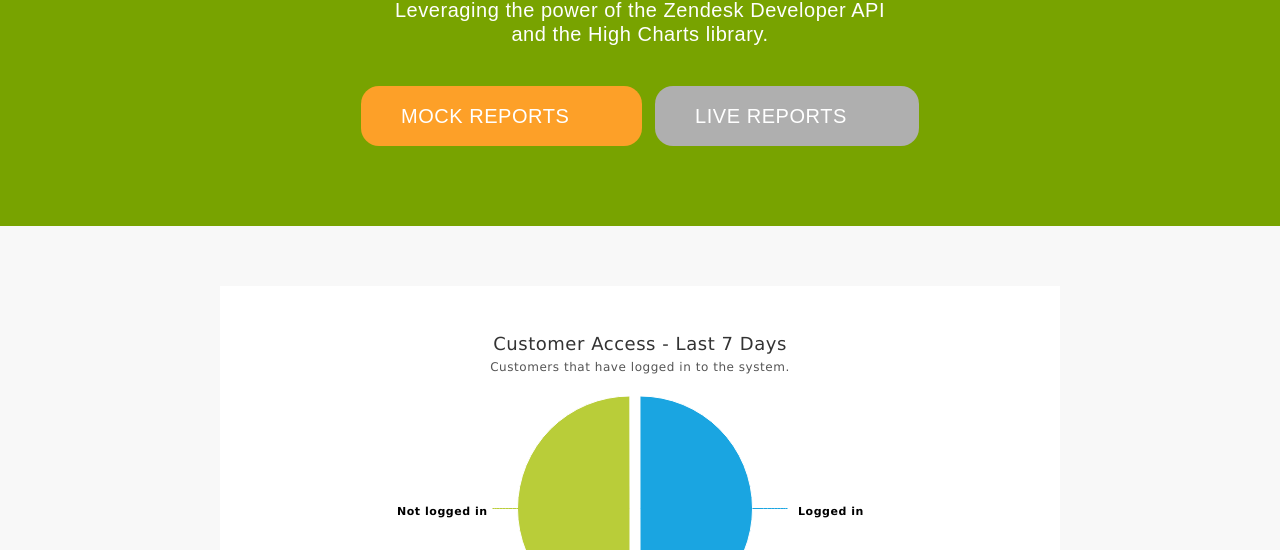
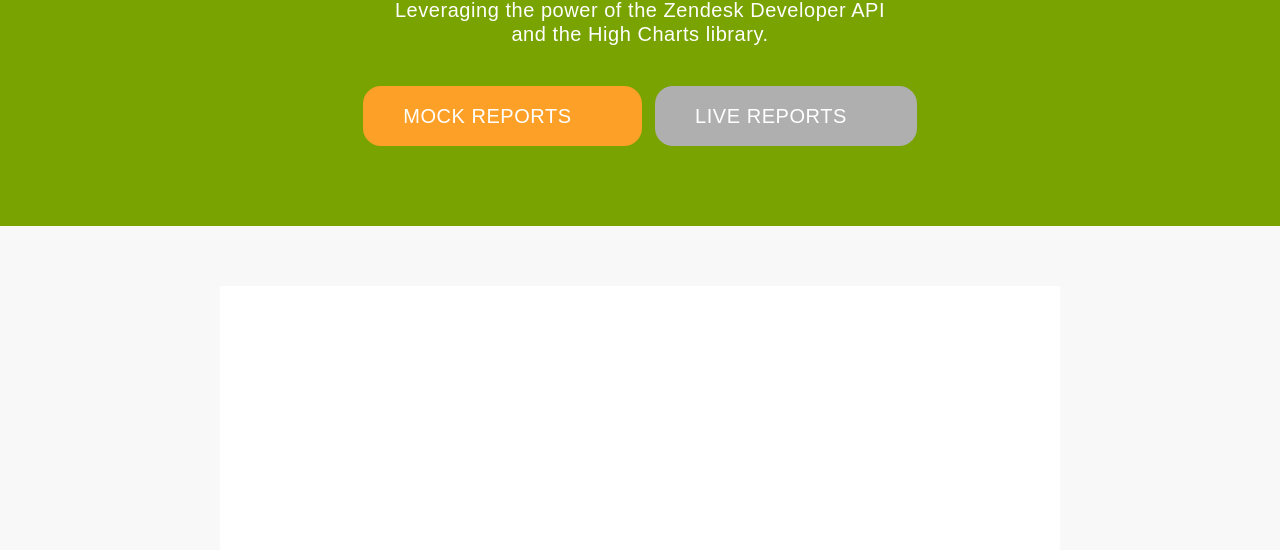
Before and after one commit to damenturnbull/zencharts, a plain HTML site: page index.html in a window 1280 px wide. Shown: the part 250-800 px from the top of the page. Drawn offline with Linux system fonts and the light colour scheme.

Commit message:
Change button styling.

```diff
--- a/index.html
+++ b/index.html
@@ -19,11 +19,11 @@
     <section class="container">
       <h1 class="header__title">Beautifully Simple <br/>Report</h1>
       <p class="header__desc">Leveraging the power of the Zendesk Developer API <br>and the High Charts library.</p>
-      <a class="btn btn--primary btn--selected" id="btnMockReports" href="/">Mock Reports
+      <a class="btn btn--primary btn--report" id="btnMockReports" href="/">Mock Reports
         <span class="fa fa-bar-chart"></span>
       </a>
-      <a class="btn btn--primary" id="btnLiveReports" href="https://fando.zendesk.com/oauth/authorizations/new?client_id=beautifully_simple_report&amp;response_type=token&amp;redirect_uri=http://localhost:8080/&amp;scope=read">Live Reports
-        <span class="fa fa-external-link"></span>
+      <a class="btn btn--primary btn--report" id="btnLiveReports" href="https://fando.zendesk.com/oauth/authorizations/new?client_id=beautifully_simple_report&amp;response_type=token&amp;redirect_uri=http://localhost:8080/&amp;scope=read">Live Reports
+        <span class="fa fa-bar-chart"></span>
       </a>
     </section>
   </header>
@@ -32,10 +32,10 @@
     <section class="container">
 
       <div class="graph clearfix">
-        <div class="graph__inner" id="graphA"></div>
+        <div class="graph__inner" id="graphB"></div>
       </div>
       <div class="graph clearfix">
-        <div class="graph__inner" id="graphB"></div>
+        <div class="graph__inner" id="graphA"></div>
       </div>
       <div class="graph clearfix">
         <div class="graph__inner" id="graphC"></div>
--- a/js/app/app.js
+++ b/js/app/app.js
@@ -201,7 +201,7 @@
   }
 
   // Set style of mock and live buttons
-  function setButtons(liveData) {
+  function setGraphButtons(liveData) {
     var btn_mock        = $('#btnMockReports');
     var btn_live        = $('#btnLiveReports');
     var class_selected  = 'btn--selected';
@@ -212,7 +212,13 @@
       btn_mock.addClass(class_selected);
       btn_live.removeClass(class_selected);
     }
+
   }
+
+  $('.btn--report').click(function(event){
+    // event.preventDefault();
+    console.log($(this).find('.fa').removeClass('fa-bar-chart').addClass('fa-refresh fa-spin'));
+  });
 
   var url_access_token = getURLHashParameter("access_token");
   var url_error        = getURLHashParameter("error");
@@ -222,23 +228,25 @@
   var graph_c_datasource = null;
 
   if (url_access_token) {
+    setGraphButtons(true);
 
     console.log('access_token in the URL.');
     // Set URLs for live data
     graph_a_datasource = 'https://fando.zendesk.com/api/v2/users/search.json?role=end-user';
+    graph_b_datasource = '';
 
     // Setup buttons
-    setButtons(true);
 
   } else {
+    setGraphButtons(false);
     console.log('No access_token in URL.');
 
     if(url_error) {
       console.log('Error exists in URL.');
     }
 
-    setButtons(false);
     graph_a_datasource = '/js/app/mock_data/end_users.json';
+    graph_b_datasource = '';
   }
 
   // Render graphs (Mock or Live)
--- a/sass/utils/_buttons.scss
+++ b/sass/utils/_buttons.scss
@@ -7,12 +7,13 @@
 // Buttons
 //
 .btn {
+  position: relative;
   display: inline-block;
   text-transform: uppercase;
   height: $btn_height;
   background-color: $btn_bg;
   color: white;
-  padding: 0px 40px;
+  padding: 0px 70px 0px 40px;
   text-decoration: none;
   text-align: center;
   margin: 0 4px;
@@ -34,7 +35,10 @@
   }
 
   .fa {
-    padding-left: 10px;
+    position: absolute;
+    top: 20px;
+    right: 30px;
+    // margin-left: 10px;
   }
 }
 
```
Also changed, not shown: css/style.css, 1 other file.
